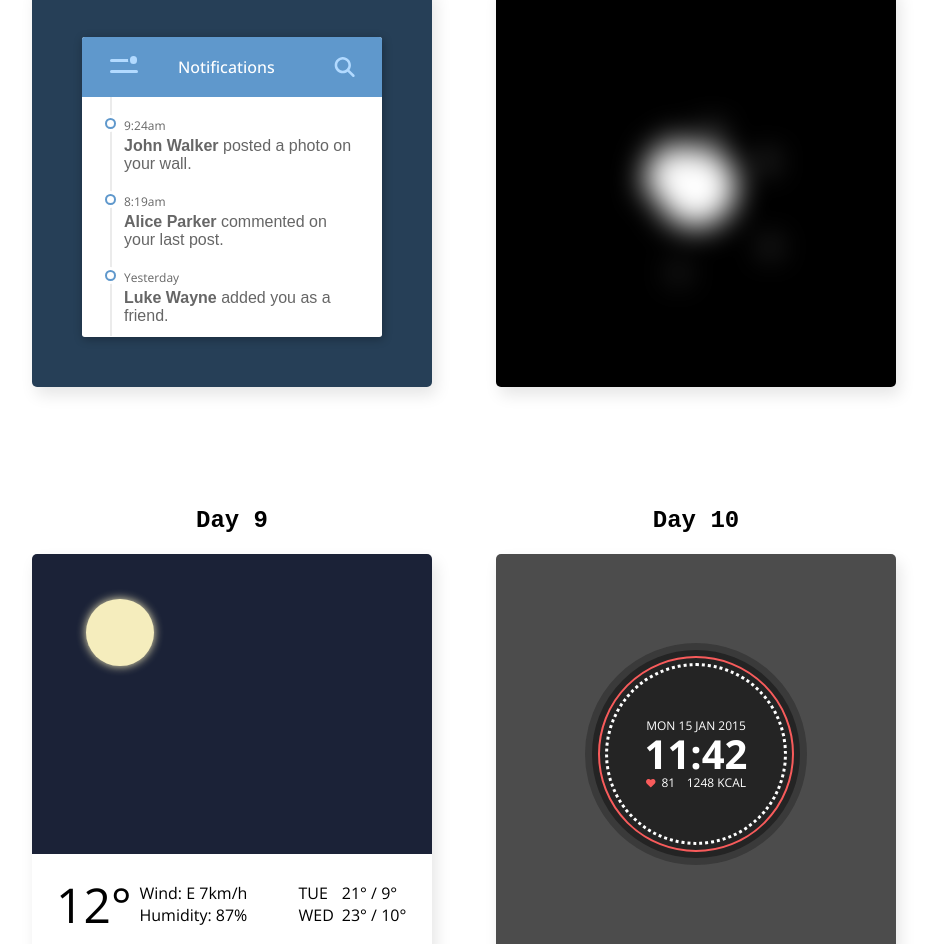
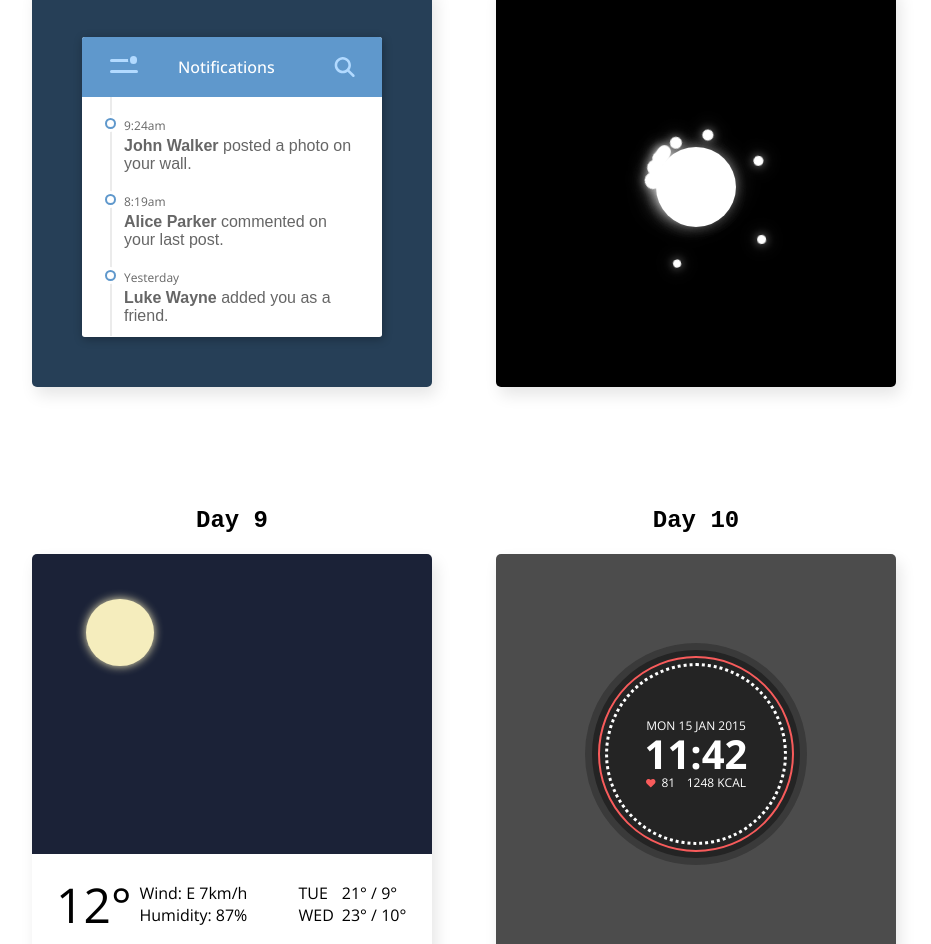
Before and after one commit to heatherdice/100_days_css, a React (Create React App) app: page / in a window 1280 px wide. Shown: the part 2720-3664 px from the top of the page, without its empty margins (176-1107 px from the left). Built offline with nearby package versions, Linux system fonts and the light colour scheme.

Commit message:
Less confusing var names, trying to fix blur

```diff
--- a/src/components/dayComponents/Day08.js
+++ b/src/components/dayComponents/Day08.js
@@ -3,24 +3,25 @@ import "../../styles/dayStyles/Day08.css";
 
 export default function Day08() {
     const dots = Array.from({ length: 8 }, (_, i) => {
-        const rotation = Math.random() * 300; // Random rotation for each dot
-        const animationDuration = 2.5 + (i + 1) / 5; // Varies with index
-        const transformOrigin = `${38 - (i + 1) * 3}px ${38 - (i + 1) * 3}px`;
+        const dotsRotation = Math.random() * 300; // Random rotation for each dot
+        const dotsAnimationDuration = 2.5 + (i + 1) / 5; // Varies with index
+        const dotsOrigin = `${38 - (i + 1) * 3.5}px ${38 - (i + 1) * 3.5}px`;
 
-        const style = {
+        const dotsStyle = {
             position: 'absolute',
             top: '1em',
             left: '1em',
-            width: '3em',
-            height: '3em',
-            transform: `rotate(${rotation}deg)`,
-            animation: `rotate ${animationDuration}s ease-in-out ${(i + 1) / 5}s infinite`,
-            // filter: 'blur(5px)',
-            transformOrigin,
+            width: '4em',
+            height: '4em',
+            transform: `rotate(${dotsRotation}deg)`,
+            animation: `rotate ${dotsAnimationDuration}s ease-in-out ${(i + 1) / 5}s infinite`,
+            // filter: 'blur(4px)',
+            transformOrigin: dotsOrigin,
+            mixBlendMode: 'lighten',
         };
 
         return (
-            <div key={`dot-${i + 1}`} className={`dot-${i + 1}`} style={style}>
+            <div key={`dot-${i + 1}`} className={`dot-${i + 1}`} style={dotsStyle}>
                 <div style={{
                     position: 'absolute',
                     display: 'block',
@@ -28,38 +29,41 @@ export default function Day08() {
                     height: '3em',
                     background: '#fff',
                     borderRadius: '50%',
+                    boxShadow: '0 0 15px rgba(255, 255, 255, 0.7), 0 0 30px rgba(255, 255, 255, 0.4)',
                 }} />
             </div>
         );
     });
 
     const spots = Array.from({ length: 10 }, (_, i) => {
-        const rotation = Math.random() * 300; // Random rotation for each spot
-        const size = 7 + (i + 1); // Size increases with index
-        const animationDuration = 3.5 + (i + 1) / 5; // Varies with index
-        const transformOrigin = `${60 - (i + 1) * 2}px ${60 - (i + 1) * 2}px`;
+        const spotsRotation = Math.random() * 300; // Random rotation for each spot
+        const spotsSize = 7 + (i + 1); // Size increases with index
+        const spotsAnimationDuration = 3.5 + (i + 1) / 5; // Varies with index
+        const spotsOrigin = `${56 - (i + 1) * 2}px ${56 - (i + 1) * 2}px`;
 
-        const style = {
+        const spotsStyle = {
             position: 'absolute',
             // top: '1em',
             // left: '1em',
-            width: `${size}px`,
-            height: `${size}px`,
-            transform: `rotate(${rotation}deg)`,
-            animation: `rotate ${animationDuration}s ease-in-out ${(i + 1) / 5}s infinite`,
+            width: `${spotsSize}px`,
+            height: `${spotsSize}px`,
+            transform: `rotate(${spotsRotation}deg)`,
+            animation: `rotate ${spotsAnimationDuration}s ease-in-out ${(i + 1) / 5}s infinite`,
             // filter: 'blur(3px)',
-            transformOrigin,
+            transformOrigin: spotsOrigin,
+            mixBlendMode: 'lighten',
         };
 
         return (
-            <div key={`spot-${i + 1}`} className={`spot-${i + 1}`} style={style}>
+            <div key={`spot-${i + 1}`} className={`spot-${i + 1}`} style={spotsStyle}>
                 <div style={{
                     position: 'absolute',
                     display: 'block',
-                    width: `${size}px`,
-                    height: `${size}px`,
+                    width: `${spotsSize}px`,
+                    height: `${spotsSize}px`,
                     background: '#fff',
                     borderRadius: '50%',
+                    boxShadow: '0 0 10px rgba(255, 255, 255, 0.5), 0 0 20px rgba(255, 255, 255, 0.3)',
                 }} />
             </div>
         );
--- a/src/styles/dayStyles/Day08.css
+++ b/src/styles/dayStyles/Day08.css
@@ -14,7 +14,8 @@
     width: 5em;
     background-color: #FFFFFF;
     border-radius: 50%;
-    filter: blur(15px);
+    /* filter: blur(1px); */
+    mix-blend-mode: lighten;
 }
 
 @keyframes rotate {
```
